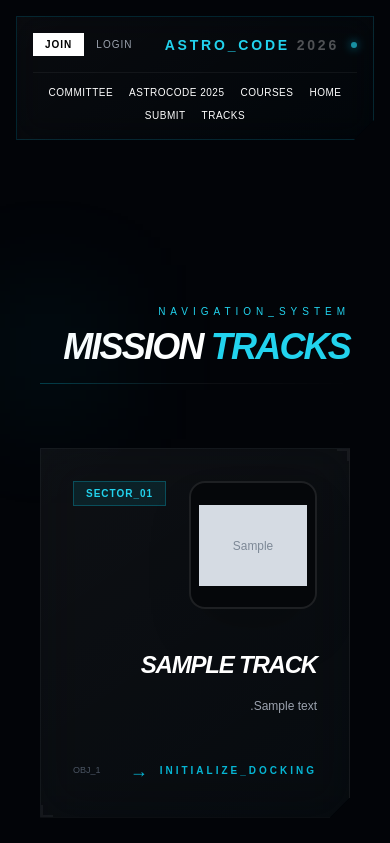
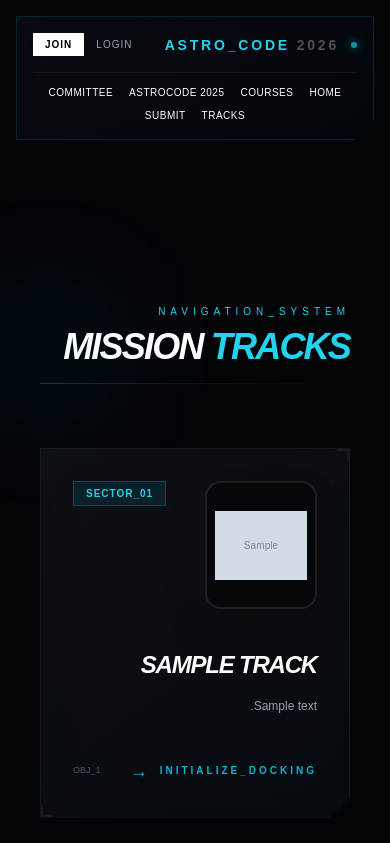
Before and after one commit to AhmadHive/Astrocode2026, a Django app: page /AstroCode2026/Track_List in a window 390 px wide. Shown: the top 843 px of the page. Run offline with Django 5.2, Linux system fonts and the light colour scheme; tables that the repository leaves empty hold one stand-in row (values such as "Sample post"); grey boxes marked "Sample" are stand-in pictures; some libraries are stand-ins or nearby versions.

```diff
--- a/App/templates/tracks_list.html
+++ b/App/templates/tracks_list.html
@@ -27,7 +27,7 @@
                     <!-- الجزء الخاص بالشعار المحدث (تم التكبير هنا) -->
                     <div class="mb-10 flex justify-between items-start relative z-10">
                         <!-- حاوية الشعار العملاقة: تم زيادة الحجم من w-28/36 إلى w-32/48 وتقليل الـ p -->
-                        <div class="w-32 h-32 md:w-48 md:h-48 border-2 border-white/10 rounded-2xl flex items-center justify-center bg-[#05070a] overflow-hidden p-2 group-hover:border-cyan-500/50 transition-all duration-500 shadow-2xl relative">
+                        <div class="w-28 h-32 md:w-48 md:h-48 border-2 border-white/10 rounded-2xl flex items-center justify-center bg-[#05070a] overflow-hidden p-2 group-hover:border-cyan-500/50 transition-all duration-500 shadow-2xl relative">
                             <!-- تأثير خلفي لبروز الصورة -->
                             <div class="absolute inset-0 bg-cyan-500/5 opacity-0 group-hover:opacity-100 transition-opacity"></div>
 
```
